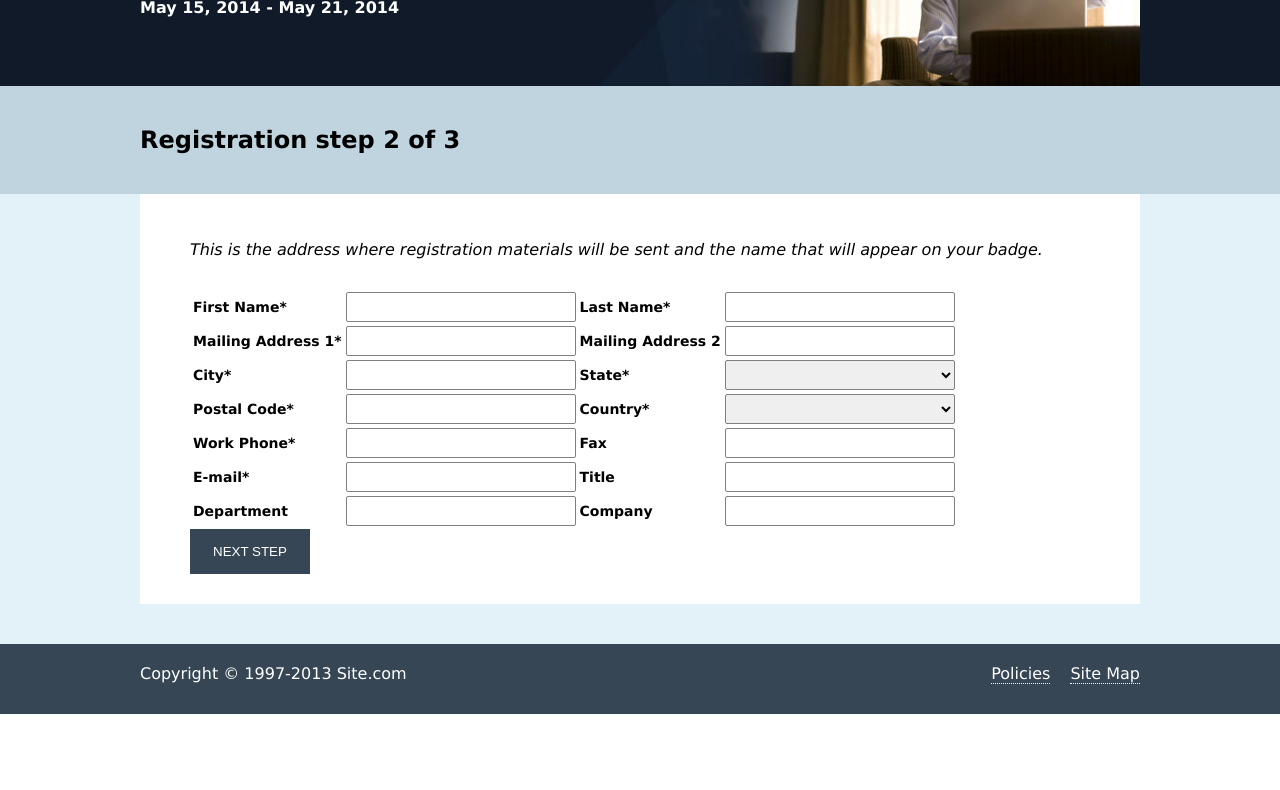
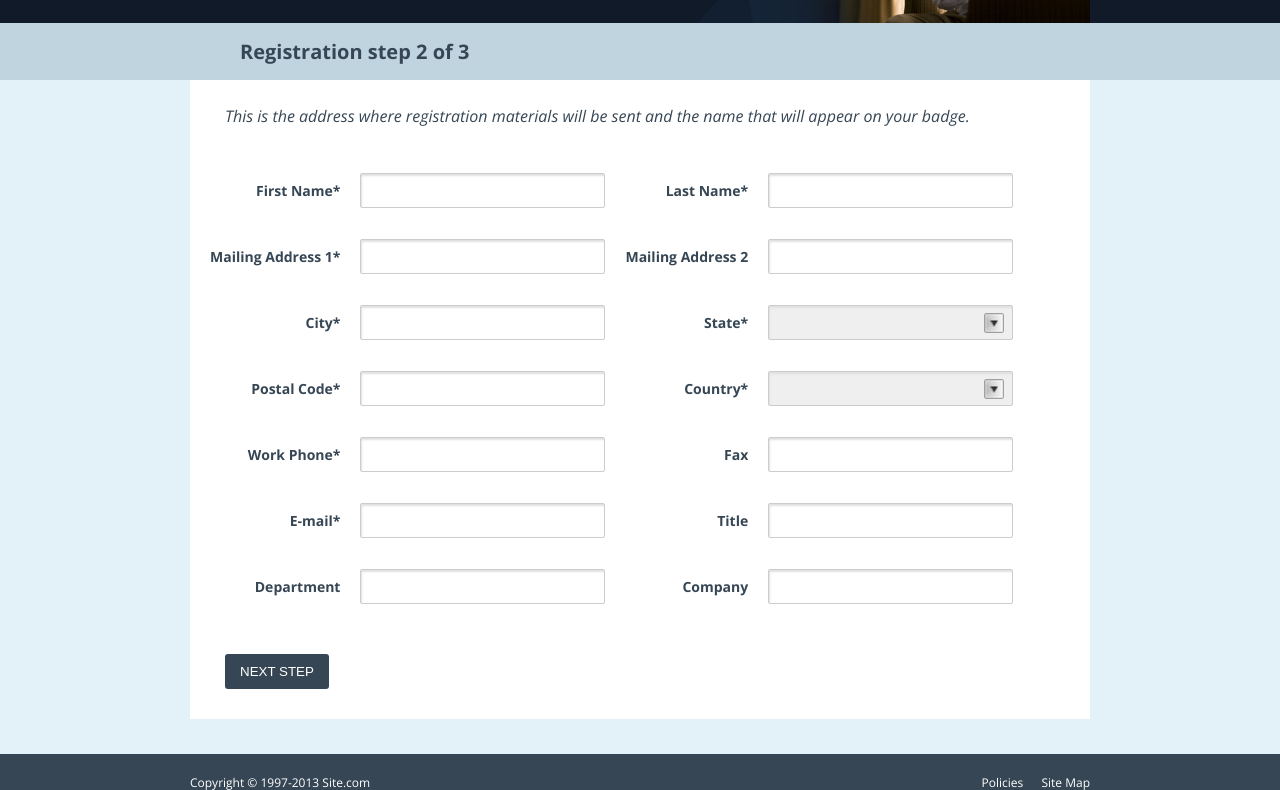
Before and after one commit to ndubrouskaya/Front-end-training, a plain HTML site: page task_2/index.html in a window 1280 px wide. Shown: the part 157-947 px from the top of the page. Before the commit the page ends 871 px from the top, so only its background shows below. Drawn offline with nearby package versions, Linux system fonts and the light colour scheme.

Commit message:
select icon added, styles modified

```diff
--- a/task_2/index.html
+++ b/task_2/index.html
@@ -1,13 +1,23 @@
 <!DOCTYPE html>
 <html>
+
 <head>
     <meta charset="utf-8">
     <title>Form</title>
+    <link href="https://fonts.googleapis.com/css?family=Open+Sans:300,400,400i,700" rel="stylesheet">
     <link rel="stylesheet" href="style.css">
+    <!--[if IE 9]>
+        <style type="text/css">
+         select {
+          background-image: none; /* Для браузера IE9 */
+         }
+        </style>
+    <![endif]-->
 </head>
+
 <body>
     <header>
-        <div class="wrapper">
+        <div class="container">
             <div class="header-content">
                 <div class="meeting-info">
                     <h1>Welcome to Meeting Expo 2014</h1>
@@ -20,14 +30,15 @@
     <main>
         <div class="main">
             <div class="step-number">
-                <div class="wrapper">
-                    <h2>Registration step 2 of 3</h2>
+                <div class="container">
+                    <h2 class="step-header">Registration step 2 of 3</h2>
                 </div>
             </div>
-            <div class="wrapper">
+            <div class="container">
                 <div class="form-block">
                     <p class="form-note">This is the address where registration materials will be sent and the name that will appear on your badge.</p>
-                    <form action="#" method="post">
+                    <form action="#" method="post" autocomplete="off">
+                        <div class="column">
                             <table>
                                 <tr>
                                     <td>
@@ -36,6 +47,60 @@
                                     <td>
                                         <input type="text" id="first-name" required>
                                     </td>
+                                </tr>
+                                <tr>
+                                    <td>
+                                        <label class="required" for="address-1">Mailing Address 1</label>
+                                    </td>
+                                    <td>
+                                        <input type="text" id="address-1" required>
+                                    </td>
+                                </tr>
+                                <tr>
+                                    <td>
+                                        <label class="required" for="city">City</label>
+                                    </td>
+                                    <td>
+                                        <input type="text" id="city" required>
+                                    </td>
+                                </tr>
+                                <tr>
+                                    <td>
+                                        <label class="required" for="postal-code">Postal Code</label>
+                                    </td>
+                                    <td>
+                                        <input type="text" id="postal-code" required>
+                                    </td>
+                                </tr>
+                                <tr>
+                                    <td>
+                                        <label class="required" for="phone">Work Phone</label>
+                                    </td>
+                                    <td>
+                                        <input type="tel" id="phone" required>
+                                    </td>
+                                </tr>
+                                <tr>
+                                    <td>
+                                        <label class="required" for="email">E-mail</label>
+                                    </td>
+                                    <td>
+                                        <input type="text" id="email" required>
+                                    </td>
+                                </tr>
+                                <tr>
+                                    <td>
+                                        <label for="department">Department</label>
+                                    </td>
+                                    <td>
+                                        <input type="text" id="department">
+                                    </td>
+                                </tr>
+                            </table>
+                        </div>
+                        <div class="column">
+                            <table>
+                                <tr>
                                     <td>
                                         <label class="required" for="last-name">Last Name</label>
                                     </td>
@@ -45,12 +110,6 @@
                                 </tr>
                                 <tr>
                                     <td>
-                                    <label class="required" for="address-1">Mailing Address 1</label>
-                                </td>
-                                <td>
-                                    <input type="text" id="address-1" required>
-                                </td>
-                                <td>
                                         <label for="address-2">Mailing Address 2</label>
                                     </td>
                                     <td>
@@ -58,12 +117,6 @@
                                     </td>
                                 </tr>
                                 <tr>
-                                <td>
-                                    <label class="required" for="city">City</label>
-                                </td>
-                                <td>
-                                    <input type="text" id="city" required>
-                                </td>
                                     <td>
                                         <label class="required" for="state">State</label>
                                     </td>
@@ -77,12 +130,6 @@
                                 </tr>
                                 <tr>
                                     <td>
-                                    <label class="required" for="postal-code">Postal Code</label>
-                                </td>
-                                <td>
-                                    <input type="text" id="postal-code" required>
-                                </td>
-                                <td>
                                         <label class="required" for="country">Country</label>
                                     </td>
                                     <td>
@@ -95,12 +142,6 @@
                                 </tr>
                                 <tr>
                                     <td>
-                                    <label class="required" for="phone">Work Phone</label>
-                                </td>
-                                <td>
-                                    <input type="tel" id="phone" required>
-                                </td>
-                                <td>
                                         <label for="fax">Fax</label>
                                     </td>
                                     <td>
@@ -108,12 +149,6 @@
                                     </td>
                                 </tr>
                                 <tr>
-                                <td>
-                                    <label class="required" for="email">E-mail</label>
-                                </td>
-                                <td>
-                                    <input type="text" id="email" required>
-                                </td>
                                     <td>
                                         <label for="title">Title</label>
                                     </td>
@@ -123,12 +158,6 @@
                                 </tr>
                                 <tr>
                                     <td>
-                                    <label for="department">Department</label>
-                                </td>
-                                <td>
-                                    <input type="text" id="department">
-                                </td>
-                                <td>
                                         <label for="company">Company</label>
                                     </td>
                                     <td>
@@ -136,13 +165,15 @@
                                     </td>
                                 </tr>
                             </table>
+                        </div>
                         <button type="submit" class="btn">Next step</button>
                     </form>
                 </div>
             </div>
+        </div>
     </main>
     <footer>
-        <div class="wrapper">
+        <div class="container">
             <div class="copy">
                 <p>Copyright &copy; 1997-2013 <a href="#">Site.com</a></p>
             </div>
@@ -153,4 +184,5 @@
         </div>
     </footer>
 </body>
+
 </html>
--- a/task_2/style.css
+++ b/task_2/style.css
@@ -1,10 +1,13 @@
 body {
+    min-width: 1130px;
     margin: 0;
-    font-family: Verdana, Arial, sans-serif;
+    background-color: #e3f1f9;
+    font-family: 'Open Sans', sans-serif;
 }
-.wrapper {
+
+.container {
     margin: 0 auto;
-    max-width: 1000px;
+    width: 900px;
 }
 
 /*HEADER*/
@@ -12,120 +15,191 @@ body {
 header {
     background: #111a29;
 }
+
 .header-content {
-    color: white;
     background-image: url('images/header-bg.jpg');
     background-position: top right;
     background-repeat: no-repeat;
-    background-size: auto 250px;
+    background-size: auto 180px;
+    color: #fff;
 }
+
 .meeting-info {
-    height: 243px;
+    height: 180px;
     display: table-cell;
     vertical-align: middle;
 }
+
 .meeting-info h1 {
-    vertical-align: middle;
-    font-size: 30px;
-    margin-bottom: 10px;
+    margin: 0;
+    font-size: 32px;
+    font-weight: 400;
 }
-.meeting-info .meeting-address {
+
+.meeting-address {
+    margin: 5px 0;
     font-size: 14px;
-    margin-bottom: 10px;
+    font-weight: 300;
+    color: #bfd4de;
     text-transform: uppercase;
 }
-.meeting-info .meeting-date {
-    font-size: 16px;
+
+.meeting-date {
+    margin: 0;
+    font-size: 22px;
+    font-weight: 400;
 }
+
 
 /*MAIN*/
 
 .main {
     background: #e3f1f9;
-    padding-bottom: 40px;
+    padding-bottom: 35px;
 }
+
 .step-number {
-    min-height: 35px;
-    padding: 20px 0;
     background: #bfd4de;
+    padding: 15px 0;
 }
-.step-header h2 {
+
+.step-number h2 {
     padding-left: 50px;
     margin: 0;
     color: #364654;
+    font-size: 20px;
 }
+
+
+/*FORM*/
+
 .form-block {
-    background: white;
-    padding: 30px 50px;
+    background-color: #fff;
+    padding-top: 25px;
+    padding-bottom: 30px;
+    color: #364654;
 }
-.form-block .form-note {
+
+.form-note {
+    margin-top: 0;
+    margin-bottom: 30px;
+    margin-left: 35px;
     font-style: italic;
+}
+
+.column {
+    float: left;
+    margin-bottom: 35px;
+    margin-left: 20px;
+}
+
+label {
     margin-bottom: 30px;
-}
-td {
-    margin-bottom: 30px;
+    padding-right: 20px;
     font-size: 14px;
     font-weight: bold;
 }
-td:nth-child(even) {
+
+table {
+    border-collapse: collapse;
 }
+
+tr {
+    vertical-align: middle;
+    line-height: 35px;
+}
+
+td {
+    padding: 15px 0;
+}
+
 td:nth-child(odd) {
-}
-label {
-    min-width: 150px;
     text-align: right;
 }
+
 label.required:after {
     content: "*";
 }
+
 input,
 select {
     -webkit-box-sizing: border-box;
     -moz-box-sizing: border-box;
     box-sizing: border-box;
-    height: 30px;
-    width: 230px;
+    height: 35px;
+    width: 245px;
     padding: 5px;
     border-radius: 2px;
-    border: 1px solid grey;
-/* TODO: inset box sHADOW */
+    border: 1px solid #ccc;
+    box-shadow: inset 1px 2px 2px #e0e0e0;
+    outline: none;
 }
+
+
+/*for IE10*/
+
+select::-ms-expand {
+    display: none;
+}
+
+select {
+    -webkit-appearance: none;
+    -moz-appearance: none;
+    -o-appearance: none;
+    appearance: none;
+    background-image: url("images/icon.png");
+    background-size: 20px 20px;
+    background-position: 215px;
+    background-repeat: no-repeat;
+}
+
 .form-block .btn {
     clear: both;
     display: block;
-    width: 120px;
-    padding: 15px;
-    background: #364654;
-    color: white;
+    background-color: #364654;
+    margin-left: 35px;
+    padding: 0 15px;
+    border-radius: 3px;
+    border: none;
+    color: #fff;
+    line-height: 35px;
     text-transform: uppercase;
-    border: none;
 }
 
+
 /*FOOTER*/
-/* TODO: TO BOTTOM */
+
 footer {
-    background: #364654;
     min-height: 30px;
-    padding: 20px 0;
-    color: white;
+    background-color: #364654;
+    padding-top: 20px;
+    padding-bottom: 15px;
+    color: #fff;
+    font-size: 12px;
 }
-footer .copy {
+
+footer a {
+  color: #fff;
+  text-decoration: none;
+}
+
+.copy {
     float: left;
 }
-footer .copy  p{
+
+.copy p {
     margin: 0;
 }
-footer .add-info {
+
+.add-info {
     float: right;
 }
-footer a {
-    color: white;
-    text-decoration: none;
-}
+
 .add-info a {
-    border-bottom: 1px dotted white;
+    border-bottom: 1px dotted #fff;
     margin-right: 15px;
 }
+
 .add-info a:last-child {
     margin-right: 0;
 }
```
Also changed, not shown: task_2/images/icon.png (added). Lines whose indentation alone changed are shown as unchanged.
